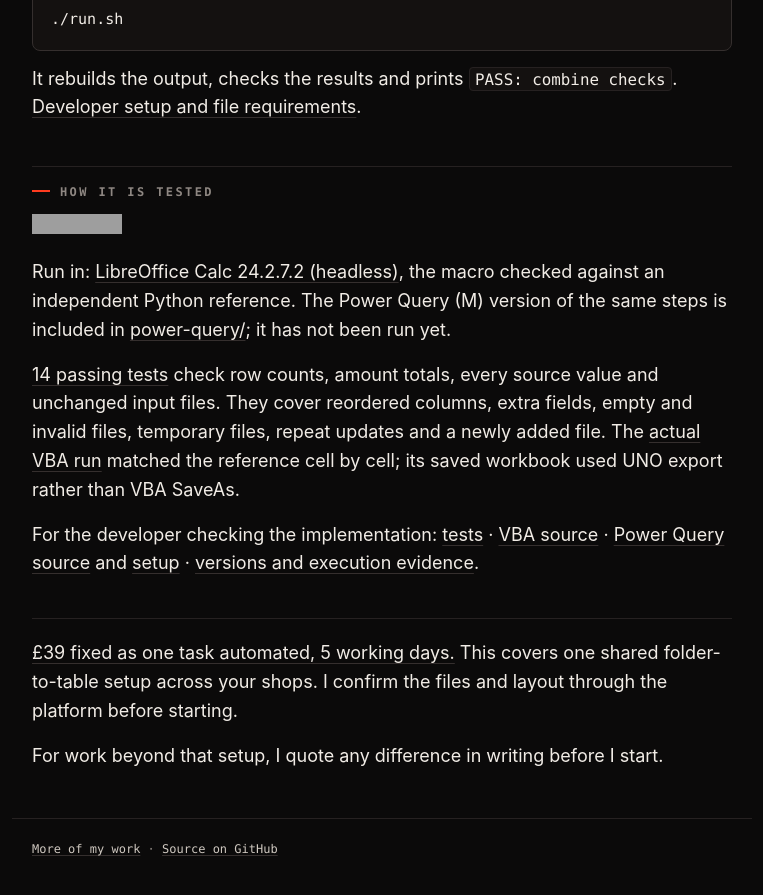
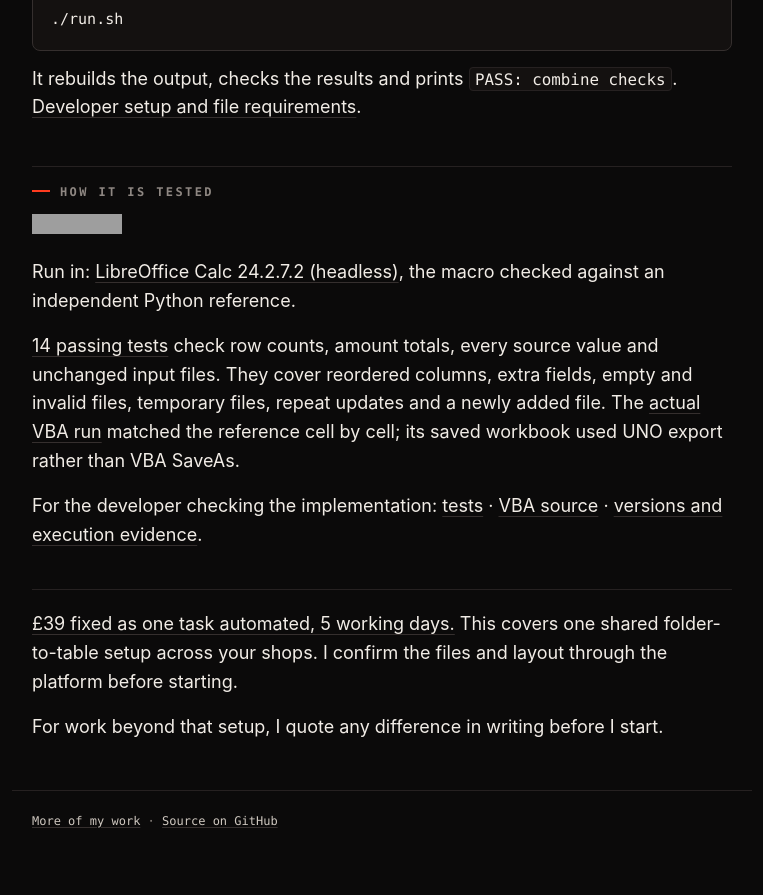
Before and after one commit to Ardholt/excel-vba-casebook, a Jekyll site: the page built from combine-many-files/README.md, in a window 1280 px wide and 900 px high, scrolled down 2307 px. Shown: the top 895 px of the window, without its empty margins (258-1021 px from the left). Built offline with Jekyll 4.4.1, drawn with Linux system fonts in a browser that asks for light colours; our own code applies the rules of GitHub Pages for plain Markdown files; after the commit the page ends 3178 px from its top, so only the background shows below that; grey boxes are pictures that could not be loaded.

Commit message:
Keep the combine case to what was run

```diff
--- a/combine-many-files/README.md
+++ b/combine-many-files/README.md
@@ -50,11 +50,11 @@ It rebuilds the output, checks the results and prints `PASS: combine checks`. [D
 
 [![Tests](https://github.com/Ardholt/excel-vba-casebook/actions/workflows/ci.yml/badge.svg)](https://github.com/Ardholt/excel-vba-casebook/actions/workflows/ci.yml)
 
-Run in: [LibreOffice Calc 24.2.7.2 (headless)](evidence/runtime.json), the macro checked against an independent Python reference. The Power Query (M) version of the same steps is included in [power-query/](power-query/); it has not been run yet.
+Run in: [LibreOffice Calc 24.2.7.2 (headless)](evidence/runtime.json), the macro checked against an independent Python reference.
 
 [14 passing tests](evidence/tests.json) check row counts, amount totals, every source value and unchanged input files. They cover reordered columns, extra fields, empty and invalid files, temporary files, repeat updates and a newly added file. The [actual VBA run](evidence/vba-run.json) matched the reference cell by cell; its saved workbook used UNO export rather than VBA SaveAs.
 
-For the developer checking the implementation: [tests](tests/test_combine.py) · [VBA source](vba/CombineFiles.bas) · [Power Query source](power-query/CombineFolder.m) and [setup](power-query/SETUP.md) · [versions and execution evidence](evidence/runtime.json).
+For the developer checking the implementation: [tests](tests/test_combine.py) · [VBA source](vba/CombineFiles.bas) · [versions and execution evidence](evidence/runtime.json).
 
 ---
 
--- a/combine-many-files/evidence/runtime.json
+++ b/combine-many-files/evidence/runtime.json
@@ -7,6 +7,5 @@
   "vba_seconds": 12.925,
   "execution": "Linux container; Python reference and actual VBA module in LibreOffice headless",
   "microsoft_excel": "Not yet run",
-  "power_query": "Source provided; not run",
   "vba_xlsx_export": "UNO; not VBA SaveAs"
 }
--- a/combine-many-files/evidence/vba-run.json
+++ b/combine-many-files/evidence/vba-run.json
@@ -25,7 +25,6 @@
   ],
   "export": "UNO XLSX export; VBA SaveAs was not used",
   "excel_run": "Not yet run in Microsoft Excel",
-  "power_query_run": "Not run",
   "seconds": 12.925,
   "timing_scope": "Each refresh timing includes macro invocation and source-to-cell comparison."
 }
```
Also changed, not shown: combine-many-files/USAGE.md (+0 -2 lines), combine-many-files/power-query/SETUP.md (deleted, +0 -13 lines), 2 other files.
